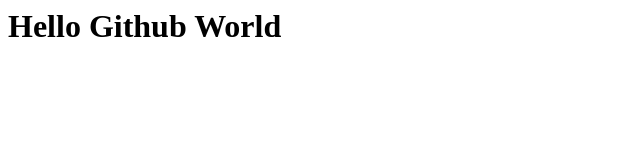
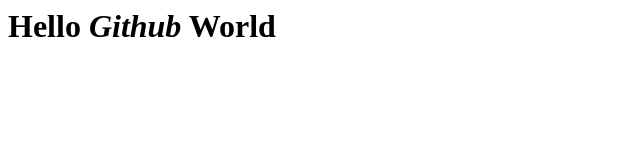
Before and after one commit to jleex7/my_first_repo, a plain HTML site: page index.html in a window 1280 px wide. Shown: the full height of the page, 0-640 px from the left. Drawn offline with Linux system fonts and the light colour scheme.

Commit message:
Update index.html

```diff
--- a/index.html
+++ b/index.html
@@ -1 +1 @@
-<h1>Hello Github World</h1>
+<h1>Hello <em>Github</em> World</h1>
```
